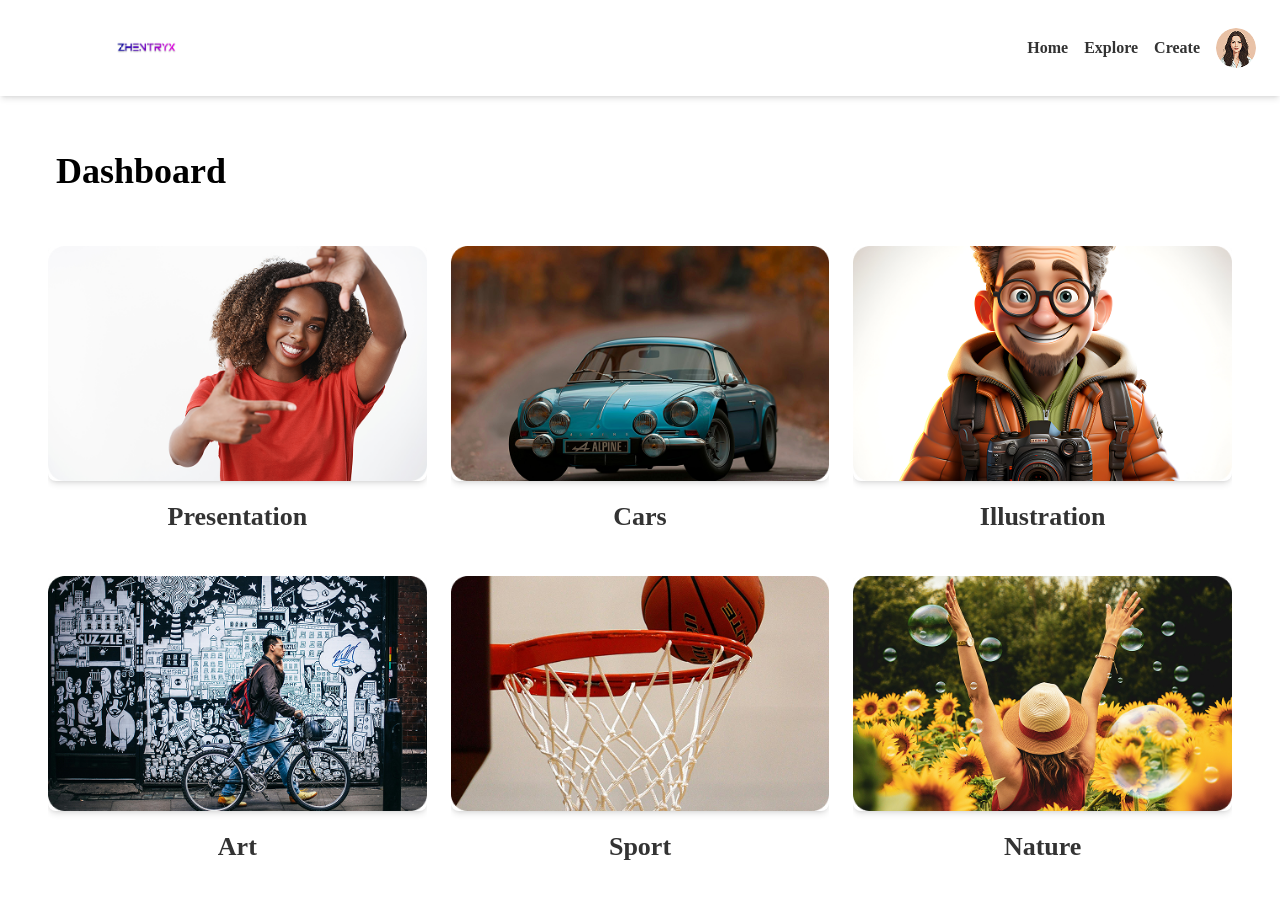
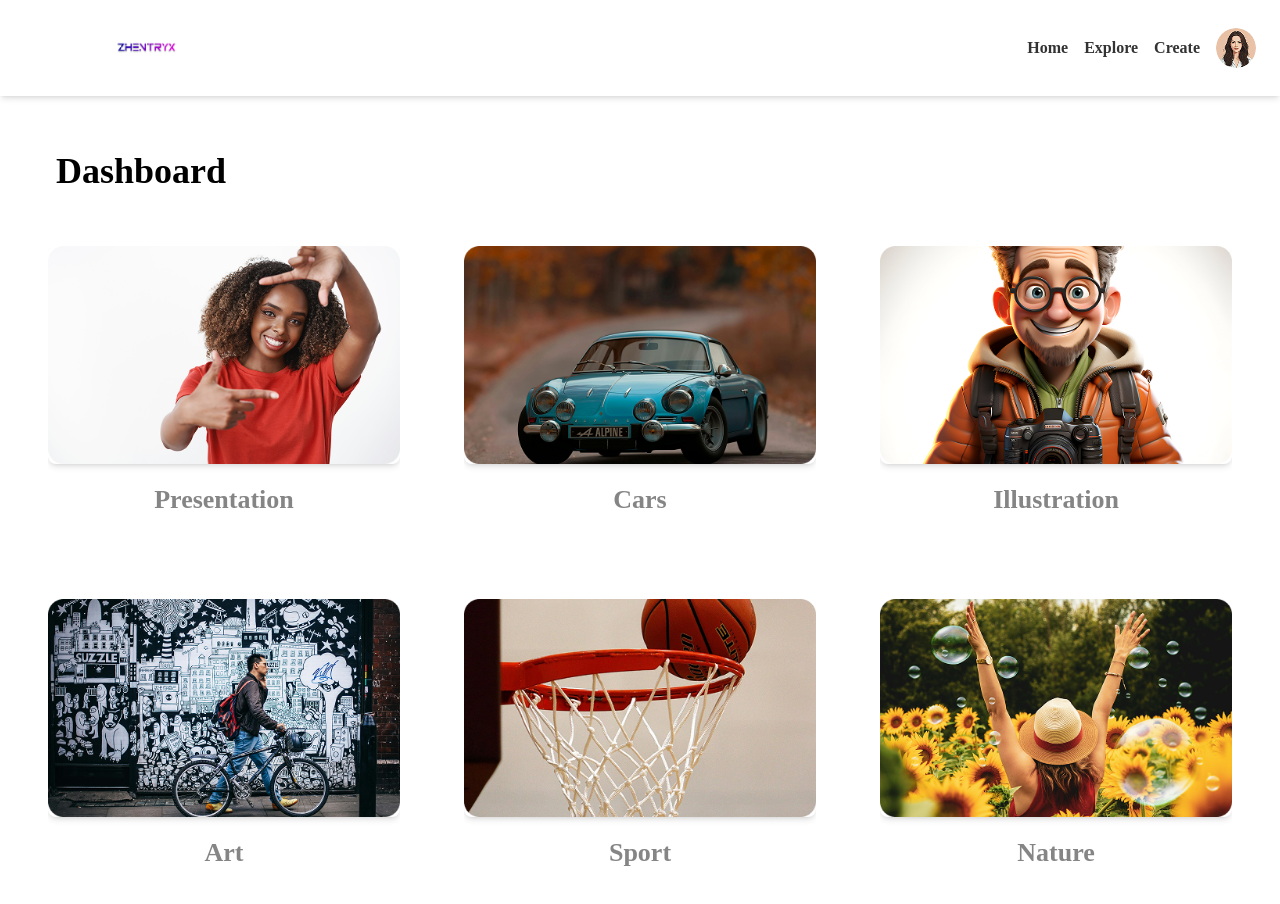
Before and after one commit to Zhentryx034/imagefic, a React (Vite) app in the folder imagefic/: page /dashboard in a window 1280 px wide. Shown: the top 904 px of the page. Built offline with nearby package versions, Linux system fonts and the light colour scheme; a web font is replaced by a local one.

Commit message:
Update grid gap and text color in Dashboard component for improved layout

```diff
--- a/imagefic/src/Components/Dashboard/Dashboard.tsx
+++ b/imagefic/src/Components/Dashboard/Dashboard.tsx
@@ -34,12 +34,12 @@ const Dashboard: React.FC = () => {
         </nav>
         <div className='mt-36 pl-6 pr-6 '>
             <h1 className='text-[36px] font-bold mt-8 mb-6 text-left pl-8 '>Dashboard</h1>
-            <div className='grid grid-cols-1 md:grid-cols-3 lg:grid-cols-3 gap-6 p-6 bg-white'>
+            <div className='grid grid-cols-1 md:grid-cols-3 lg:grid-cols-3 gap-16 p-6 bg-white'>
                 {items.map((item, index) => (
                     <div key={index} className=' overflow-hidden'>
                         <img src={item.img} alt={item.title} className='w-[100%] h-68 object-cover rounded-lg shadow-md hover:scale-105' />
                         <div className='p-4'>
-                            <h2 className='text-[26px] font-semibold text-[#333]'>{item.title}</h2>
+                            <h2 className='text-[26px] font-semibold text-[#3339]'>{item.title}</h2>
                         </div>
                     </div>
                 ))}
```
